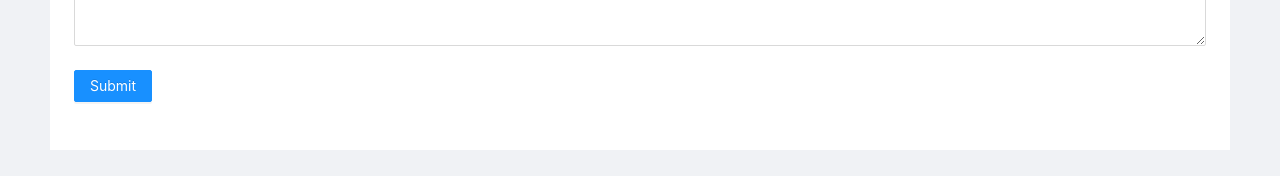
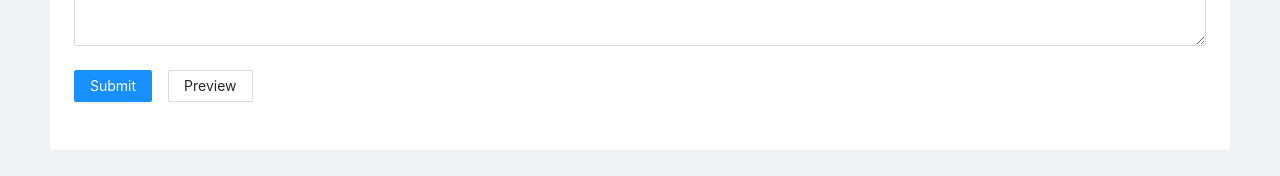
Before and after one commit to huatzhi/mern-job-post-example-frontend, a React (Create React App) app: page /recruiter/create-job in a window 1280 px wide. Shown: the part 718-894 px from the top of the page. Built offline with nearby package versions, Linux system fonts and the light colour scheme; no server answers; what store would draw is missing.

Commit message:
fix drawer animation bug

```diff
--- a/src/components/CreateJobForm/CreateJobForm.component.jsx
+++ b/src/components/CreateJobForm/CreateJobForm.component.jsx
@@ -1,11 +1,16 @@
 import React from 'react'
-import { Form, Input, Button, notification } from 'antd'
+import { Form, Input, Button, notification, Space } from 'antd'
 
 import './CreateJobForm.styles.css'
 import requests from '../../services/requests'
+import { useDispatch, useSelector } from 'react-redux'
+import { SHOW_JOB_DETAIL } from '../../store/jobDetails/jobDetails.actions'
+import JobDrawer from '../JobDrawer/JobDrawer.component'
 
 const CreateJobForm = () => {
   const [form] = Form.useForm()
+  const dispatch = useDispatch()
+  const { name } = useSelector((state) => state.auth)
 
   const onFinish = async (formData) => {
     console.log('formData', formData)
@@ -29,6 +34,12 @@ const CreateJobForm = () => {
         placement: 'bottomLeft',
       })
     }
+  }
+
+  const preview = () => {
+    let job = form.getFieldsValue()
+    job.recruiterName = name
+    dispatch(SHOW_JOB_DETAIL(job))
   }
 
   return (
@@ -58,12 +69,20 @@ const CreateJobForm = () => {
             rows={20}
           />
         </Form.Item>
-        <Form.Item>
-          <Button type="primary" htmlType="submit">
-            Submit
-          </Button>
-        </Form.Item>
+        <Space size="middle">
+          <Form.Item>
+            <Button type="primary" htmlType="submit">
+              Submit
+            </Button>
+          </Form.Item>
+          <Form.Item>
+            <Button type="secondary" onClick={preview}>
+              Preview
+            </Button>
+          </Form.Item>
+        </Space>
       </Form>
+      <JobDrawer />
     </>
   )
 }
--- a/src/components/JobDrawer/JobDrawer.component.jsx
+++ b/src/components/JobDrawer/JobDrawer.component.jsx
@@ -16,11 +16,10 @@ const JobDrawer = () => {
 
   return (
     <>
-      {show ? (
       <Drawer
         width={640}
         placement="right"
-          closable={false}
+        closable={true}
         onClose={onClose}
         visible={show}
       >
@@ -59,7 +58,6 @@ const JobDrawer = () => {
           </Col>
         </Row>
       </Drawer>
-      ) : null}
     </>
   )
 }
--- a/src/store/jobDetails/jobDetails.reducer.js
+++ b/src/store/jobDetails/jobDetails.reducer.js
@@ -10,7 +10,7 @@ const jobDetailsReducer = (state = initialState, action) => {
     case jobDetailsTypes.SHOW_JOB_DETAIL:
       return { ...state, job: action.job, show: true };
     case jobDetailsTypes.HIDE_JOB_DETAIL:
-      return { ...state, job: {}, show: false };
+      return { ...state, show: false };
     default:
       return state;
   }
```
Lines whose indentation alone changed are shown as unchanged.
